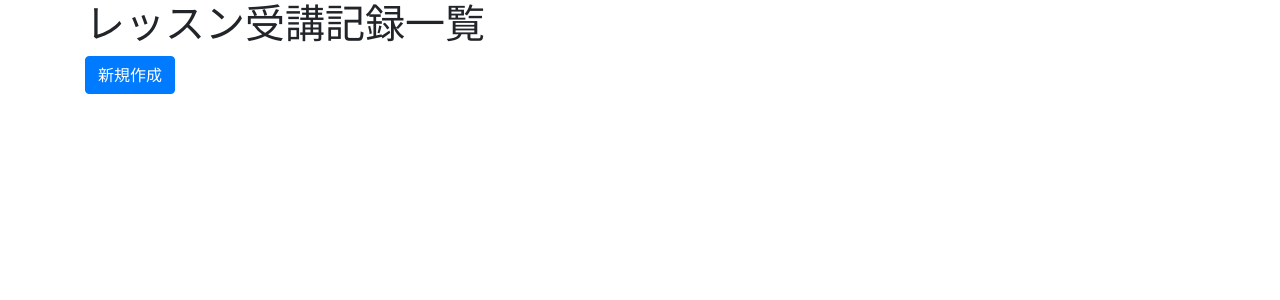
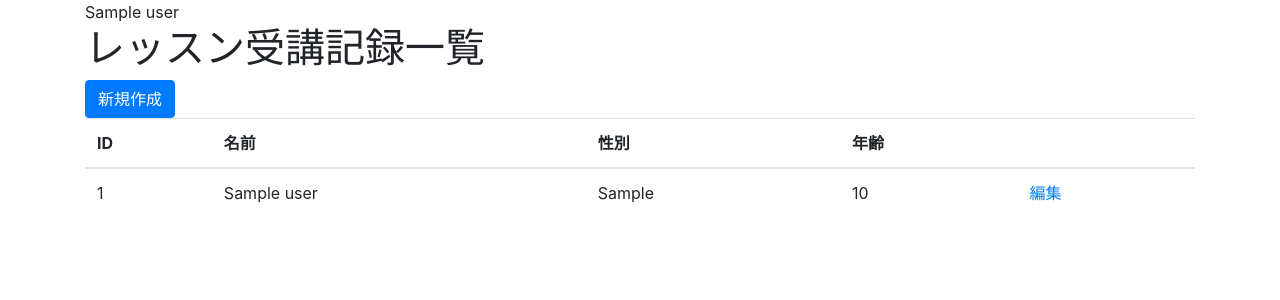
Before and after one commit to Th0rt/panair_entrance_exam, a Django app: template app/templates/app/lessons/index.html in a window 1280 px wide. Shown: the top 300 px of the page. Run offline with Django 3.2, Linux system fonts and the light colour scheme; the template is opened without the code that fills it: most values are stand-ins (such as "Sample title", 1, 10 or a date in 2020); some libraries are stand-ins or nearby versions.

Commit message:
Update: Display lesson info

```diff
--- a/app/templates/app/lessons/index.html
+++ b/app/templates/app/lessons/index.html
@@ -1,7 +1,27 @@
 {% extends "app/base.html" %}
 
 {% block content %}
+  {{ lessons.user.name }}
   <h1>レッスン受講記録一覧</h1>
   <a class="btn btn-primary" href="{% url 'app:lessons_new' %}">新規作成</a>
-
+  <table class="table">
+    <thead>
+      <th>ID</th>
+      <th>名前</th>
+      <th>性別</th>
+      <th>年齢</th>
+      <th></th>
+    </thead>
+    {% for lesson in lessons %}
+      <tbody>
+        <tr>
+          <td>{{ lesson.user.id }}</td>
+          <td>{{ lesson.user.name }}</td>
+          <td>{{ lesson.user.get_sex_display }}</td>
+          <td>{{ lesson.user.age }}</td>
+          <td><a href="{% url 'app:user_edit' id=user.id %}">編集</a></td>
+        </tr>
+      </tbody>
+    {% endfor %}
+  </table>
 {% endblock content %}
--- a/app/views.py
+++ b/app/views.py
@@ -1,6 +1,7 @@
 from django.shortcuts import render
 from django.shortcuts import redirect
 from .models import User
+from .models import Lesson
 from .forms import UserForm
 
 
@@ -34,7 +35,8 @@ def user_new(request):
     return render(request, 'app/users/new.html', {'form': form})
 
 def lessons_index(request):
-    return render(request, 'app/lessons/index.html')
+    lessons = Lesson.objects.all()
+    return render(request, 'app/lessons/index.html', {'lessons': lessons})
 
 def lessons_new(request):
     return render(request, 'app/lessons/edit.html')
```
